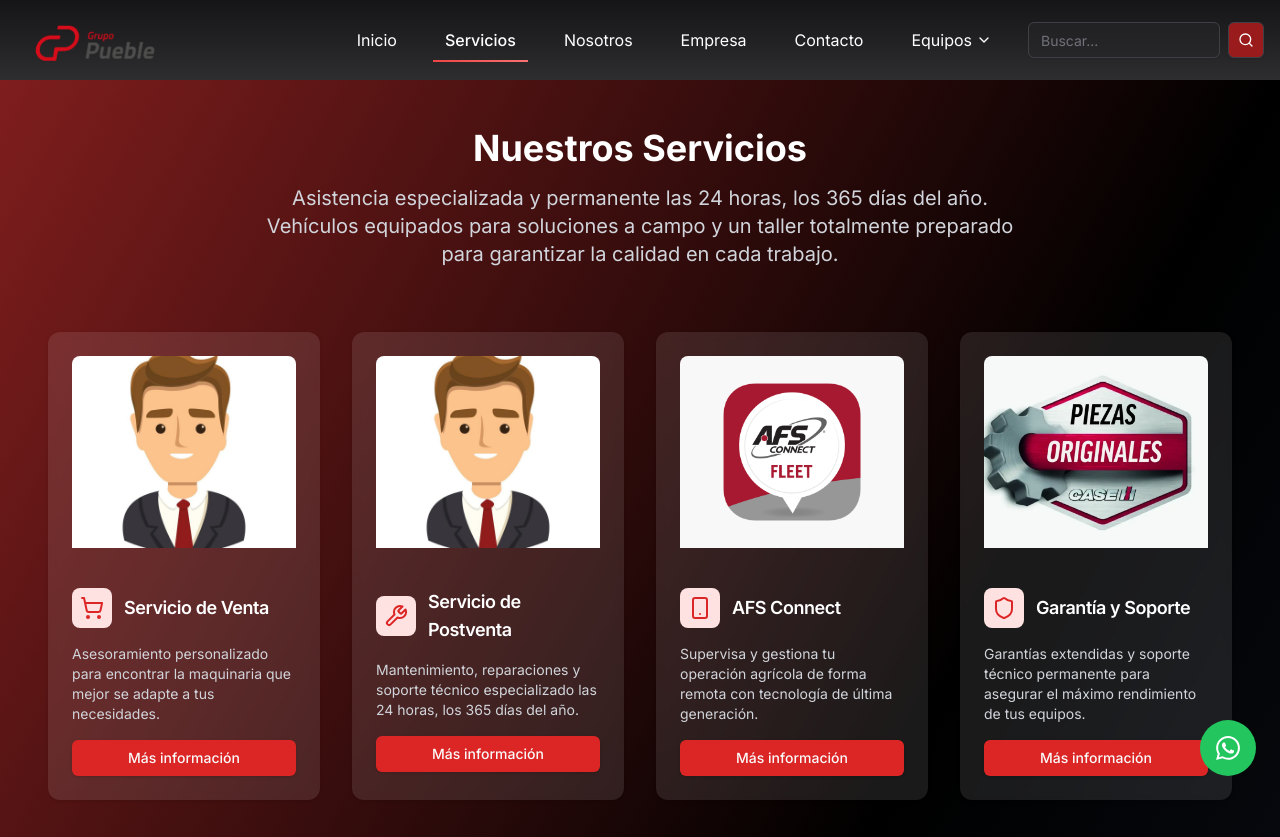
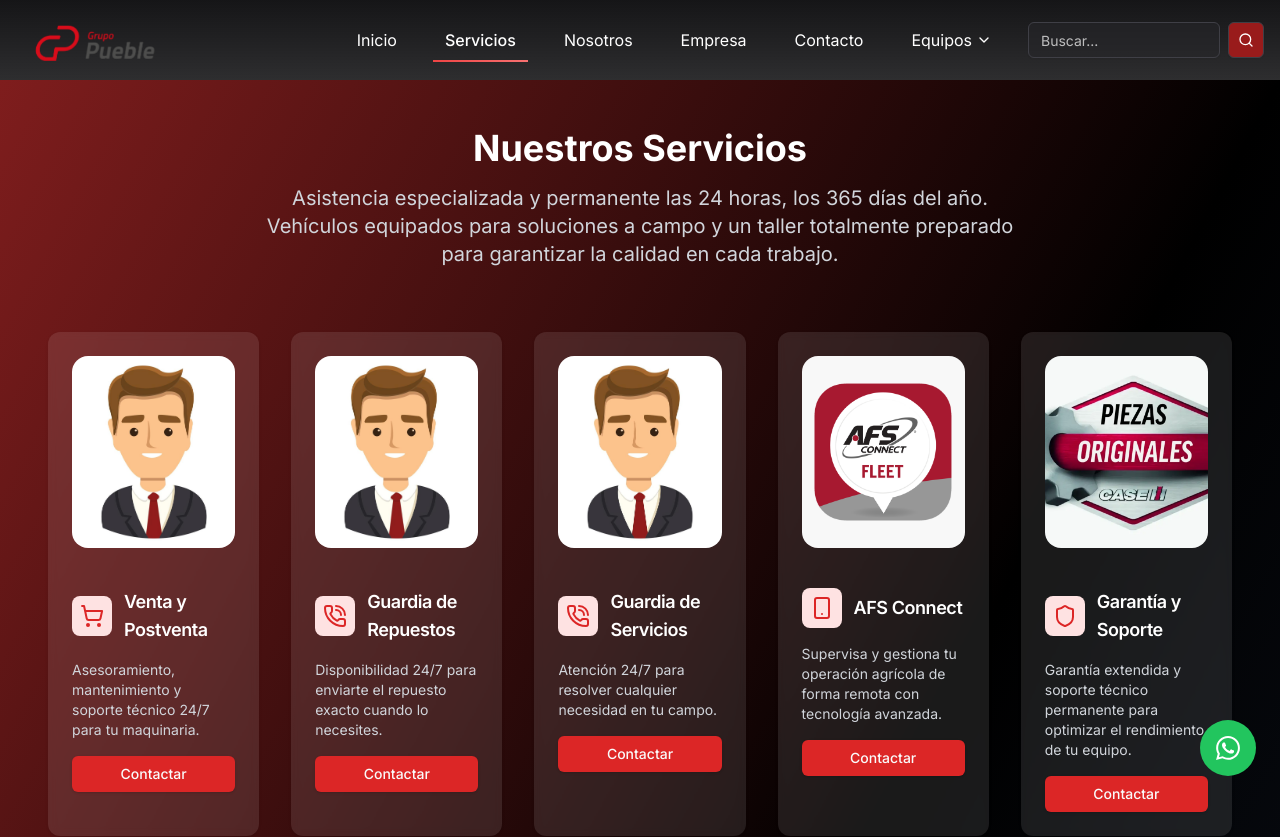
Before and after one commit to Pietro923/Landing-Page-Pueble, a Next.js app: page /servicios in a window 1280 px wide. Shown: the top 837 px of the page. Built offline with nearby package versions, Linux system fonts and the light colour scheme.

Commit message:
mejora en el navbar, y servicios

```diff
--- a/package.json
+++ b/package.json
@@ -10,6 +10,7 @@
   },
   "dependencies": {
     "@emailjs/browser": "^4.4.1",
+    "@formspree/react": "^2.5.1",
     "@radix-ui/react-label": "^2.1.1",
     "@radix-ui/react-select": "^2.1.5",
     "@radix-ui/react-slot": "^1.1.1",
--- a/src/app/servicios/page.tsx
+++ b/src/app/servicios/page.tsx
@@ -3,40 +3,46 @@
 import { motion } from "framer-motion"
 import { Button } from "@/components/ui/button"
 import { Card, CardHeader, CardContent, CardTitle, CardDescription } from "@/components/ui/card"
-import {
-  Wrench,
-  ShoppingCart,
-  Smartphone,
-  Shield
-} from 'lucide-react'
 import Image from 'next/image'
+import { Wrench, ShoppingCart, Smartphone, Shield, PhoneCall } from 'lucide-react'
 import { Carousel, CarouselContent, CarouselItem, CarouselPrevious, CarouselNext } from "@/components/ui/carousel"
 
 export default function Servicios() {
   const services = [
     {
       icon: ShoppingCart,
-      title: "Servicio de Venta",
-      description: "Asesoramiento personalizado para encontrar la maquinaria que mejor se adapte a tus necesidades.",
-      image: "/imagenes/placeholdercachopuente.jpg"
+      title: "Venta y Postventa",
+      description: "Asesoramiento, mantenimiento y soporte técnico 24/7 para tu maquinaria.",
+      image: "/imagenes/placeholdercachopuente.jpg",
+      //contact: "https://web.whatsapp.com/send?phone=3816618632&text=Hola%20estoy%20en%20la%20pagina%20web%20y%20quiero%20solicitar%20asesoramiento!%20"
     },
     {
-      icon: Wrench,
-      title: "Servicio de Postventa",
-      description: "Mantenimiento, reparaciones y soporte técnico especializado las 24 horas, los 365 días del año.",
-      image: "/imagenes/placeholdercachopuente.jpg"
+      icon: PhoneCall,
+      title: "Guardia de Repuestos",
+      description: "Disponibilidad 24/7 para enviarte el repuesto exacto cuando lo necesites.",
+      image: "/imagenes/placeholdercachopuente.jpg",
+      contact: "https://web.whatsapp.com/send?phone=3815821998&text=Hola%20estoy%20en%20la%20pagina%20web%20y%20quiero%20hacer%20una%20consulta%20sobre%20la%20guardia!"
+    },
+    {
+      icon: PhoneCall,
+      title: "Guardia de Servicios",
+      description: "Atención 24/7 para resolver cualquier necesidad en tu campo.",
+      image: "/imagenes/placeholdercachopuente.jpg",
+      contact: "https://web.whatsapp.com/send?phone=3814901111&text=Hola%20estoy%20en%20la%20pagina%20web%20y%20quiero%20hacer%20una%20consulta%20sobre%20la%20guardia!"
     },
     {
       icon: Smartphone,
       title: "AFS Connect",
-      description: "Supervisa y gestiona tu operación agrícola de forma remota con tecnología de última generación.",
-      image: "/imagenes/servicios/afs.png"
+      description: "Supervisa y gestiona tu operación agrícola de forma remota con tecnología avanzada.",
+      image: "/imagenes/servicios/afs.png",
+      //contact: "https://web.whatsapp.com/send?phone=3816618632&text=Hola%20estoy%20en%20la%20pagina%20web%20y%20quiero%20realizar%una%20consulta%20acerca%20de%20AFS%20!"
     },
     {
       icon: Shield,
       title: "Garantía y Soporte",
-      description: "Garantías extendidas y soporte técnico permanente para asegurar el máximo rendimiento de tus equipos.",
-      image: "/imagenes/servicios/garan.webp"
+      description: "Garantía extendida y soporte técnico permanente para optimizar el rendimiento de tu equipo.",
+      image: "/imagenes/servicios/garan.webp",
+      //contact: "https://web.whatsapp.com/send?phone=3814901111&text=Hola%20estoy%20en%20la%20pagina%20web%20y%20quiero%20hacer%20una%20consulta%20sobre%20la%20garantia!"
     }
   ];
 
@@ -89,7 +95,7 @@ export default function Servicios() {
           whileInView={{ opacity: 1, y: 0 }}
           transition={{ duration: 0.6 }}
           viewport={{ once: true }}
-          className="grid grid-cols-1 md:grid-cols-2 lg:grid-cols-4 gap-8 mb-16"
+          className="grid grid-cols-1 md:grid-cols-2 lg:grid-cols-5 gap-8 mb-16"
         >
           {services.map((service, index) => {
             const Icon = service.icon;
@@ -104,11 +110,13 @@ export default function Servicios() {
                       src={service.image}
                       alt={service.title}
                       fill
-                      className="object-cover rounded-t-lg"
+                      className="object-cover rounded-2xl"
                     />
                   </div>
                 </CardHeader>
-                <CardContent className="mt-4">
+                {/* Agregamos flex-grow para que el contenido empuje el botón hacia abajo */}
+                <CardContent className="mt-4 flex flex-col justify-between min-h-[200px]">
+                  <div>
                     <div className="flex items-center gap-3 mb-4">
                       <div className="p-2 bg-red-100 rounded-lg">
                         <Icon className="w-6 h-6 text-red-600" />
@@ -118,8 +126,11 @@ export default function Servicios() {
                     <CardDescription className="text-gray-300">
                       {service.description}
                     </CardDescription>
+                  </div>
                   <Button className="mt-4 bg-red-600 hover:bg-red-700 w-full">
-                    Más información
+                    <a href={service.contact} target="_blank" rel="noopener noreferrer" className="w-full block text-center">
+                      Contactar
+                    </a>
                   </Button>
                 </CardContent>
               </Card>
--- a/src/components/layout/Navbar.tsx
+++ b/src/components/layout/Navbar.tsx
@@ -163,7 +163,7 @@ const Navbar = () => {
               <Input
                 type="text"
                 placeholder="Buscar..."
-                className="w-48 text-white bg-zinc-800/50 border-zinc-700 focus:border-red-500 focus:ring-red-500"
+                className="w-48 text-white bg-zinc-800/50 border-zinc-700 focus:border-red-500 focus:ring-red-500 [&::placeholder]:text-white/70"
                 value={searchTerm}
                 onChange={(e) => setSearchTerm(e.target.value)}
                 onKeyPress={handleKeyPress}
```
Also changed, not shown: 1 other file (tests, documents, lock files or other folders). Lines whose indentation alone changed are shown as unchanged.
